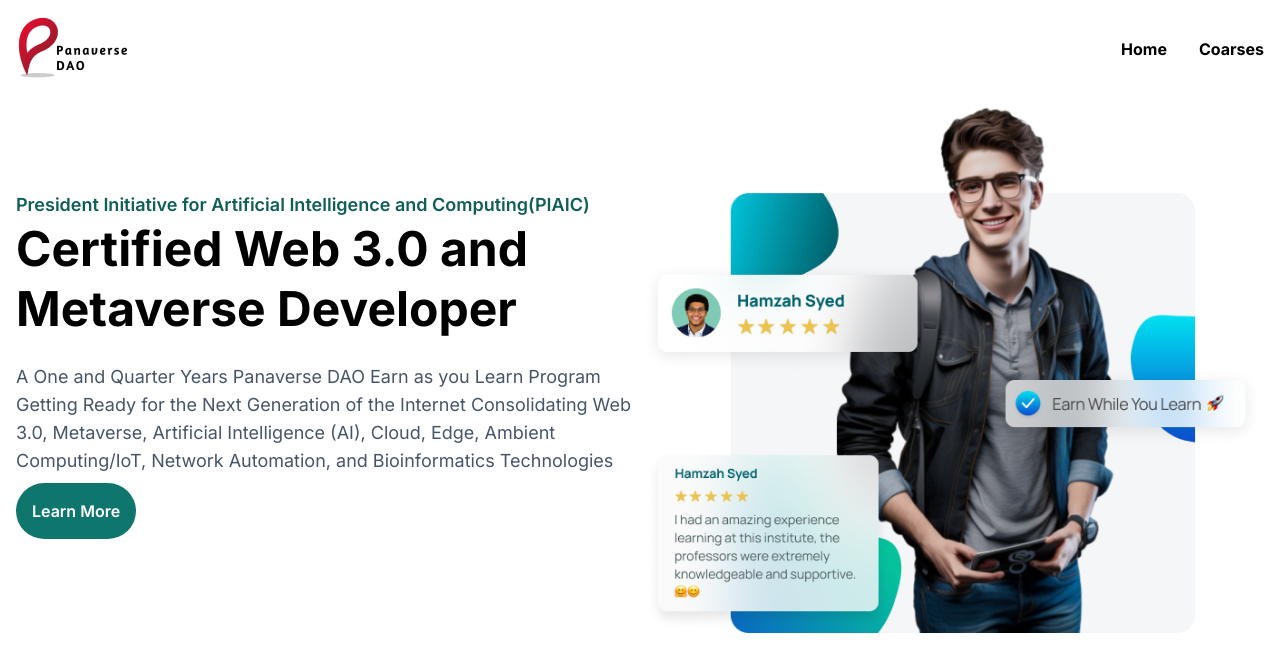
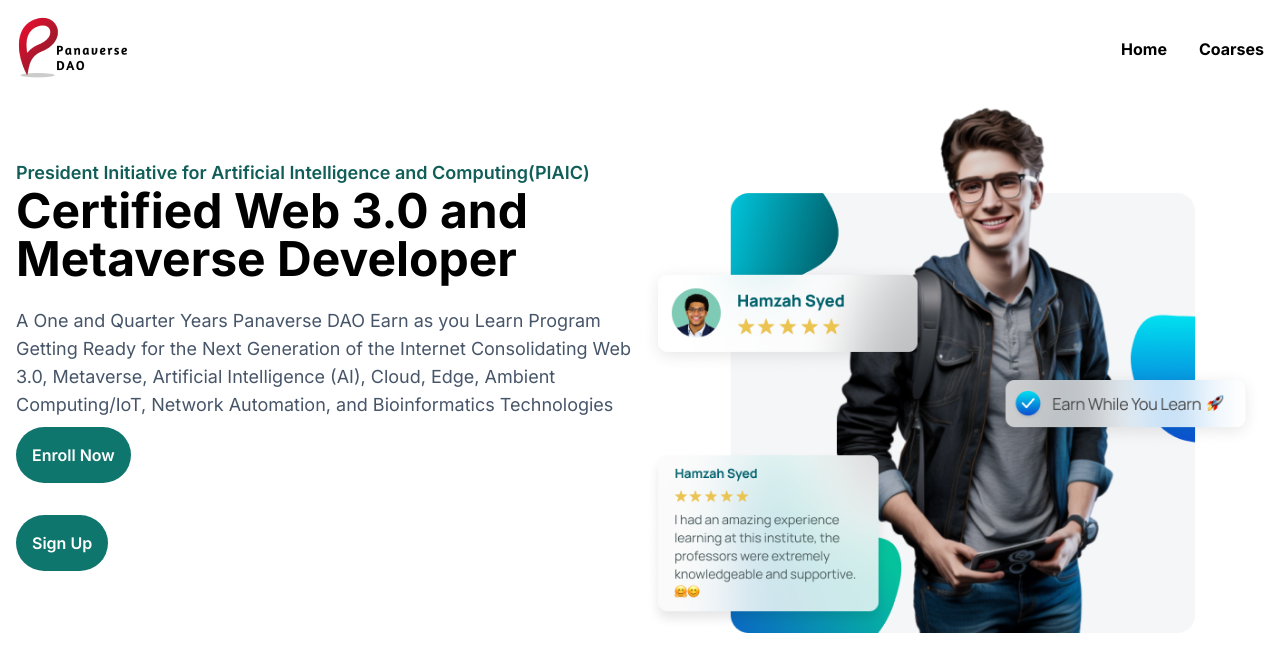
Before and after one commit to Mohtashim-1/Panaverse-Clone, a Next.js app: page / in a window 1280 px wide. Shown: the top 672 px of the page. Built offline with nearby package versions, Linux system fonts and the light colour scheme.

Commit message:
button add in hero section

```diff
--- /dev/null
+++ b/src/Compoenents/Shared/Button.tsx
@@ -0,0 +1,13 @@
+import React, { FC } from "react";
+
+const Button: FC<{ text: string }> = ({ text }) => {
+  return (
+    <div>
+      <button className="px-4 py-4 mt-2 font-semibold text-white bg-teal-700 rounded-full ">
+        {text}
+      </button>
+    </div>
+  );
+};
+
+export default Button;
--- a/src/Compoenents/Widgets/Hero.tsx
+++ b/src/Compoenents/Widgets/Hero.tsx
@@ -2,18 +2,19 @@
 import Wrapper from "../Shared/Wrapper";
 import Image from "next/image";
 import HeroPoster from "../Asset/Hero.png";
+import Button from "../Shared/Button";
 const Hero = () => {
   return (
     <section className="">
       <Wrapper>
-        <div className="flex items-center">
+        <div className="flex flex-col items-center md:flex-row">
           {/* Left Side */}
           <div className="flex-1">
             <h4 className="text-lg font-semibold text-teal-800">
               President Initiative for Artificial Intelligence and
               Computing(PIAIC)
             </h4>
-            <h1 className="text-5xl font-bold leading-[60px]">
+            <h1 className="sm: text-3xl leading-10 md:text-5xl text-blank font-bold leading-[60px] ">
               Certified Web 3.0 and Metaverse Developer{" "}
             </h1>
             <p className="mt-6 text-lg text-slate-600">
@@ -23,9 +24,9 @@
               Cloud, Edge, Ambient Computing/IoT, Network Automation, and
               Bioinformatics Technologies{" "}
             </p>
-            <button className="px-4 py-4 mt-2 font-semibold text-white bg-teal-700 rounded-full ">
-              Learn More
-            </button>
+            <Button text={"Enroll Now"} />
+            <br />
+            <Button text={"Sign Up"} />
           </div>
           {/* Right Side */}
           <div className="flex-1">
```
